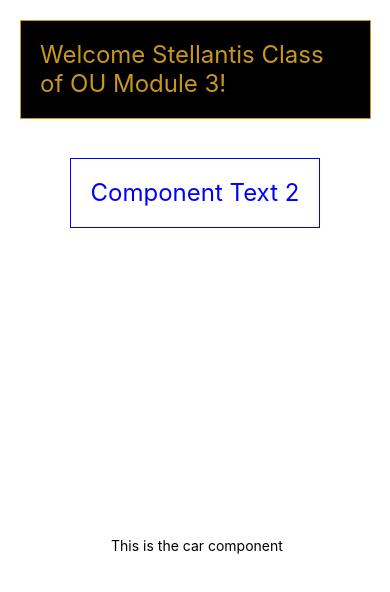
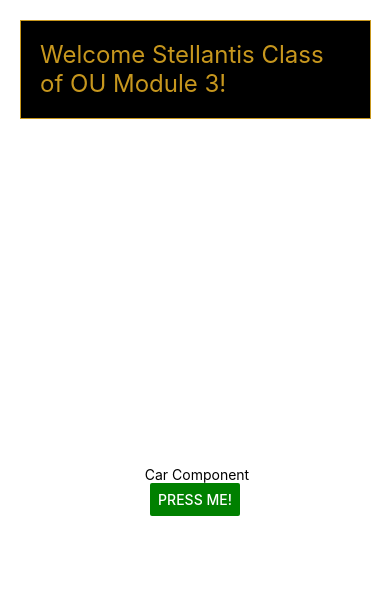
Before and after one commit to palmex/frontend1122, a React Native app: screen / in a window 390 px wide. Shown: the top 592 px of the page. Built offline with nearby package versions, Linux system fonts and the light colour scheme.

Commit message:
blank button commit

```diff
--- a/App.js
+++ b/App.js
@@ -11,7 +11,7 @@
     <View style={styles.container}>
 {/* testnet-api.stellantis-oakland.com/cars/new */}
       <Text style={styles.text}>Welcome Stellantis Class of OU {stelVar}!</Text>
-      <Text style={styles.text2}>Component Text 2</Text>
+      {/* <Text style={styles.text2}>Component Text 2</Text> */}
       <Car></Car>
       <StatusBar style="auto" />
 
--- a/components/Car.js
+++ b/components/Car.js
@@ -1,4 +1,4 @@
-import { StyleSheet, Text, View } from 'react-native';
+import { StyleSheet, Text, Button, View } from 'react-native';
 import React from "react";
 
 
@@ -20,7 +20,8 @@
     render(){
         return(<View style={styles.container}>
 
-            <Text> This is the car component</Text>
+            <Text> Car Component</Text>
+            <Button title="Press Me!" color="green"></Button>
         </View>)
     }
 
```
